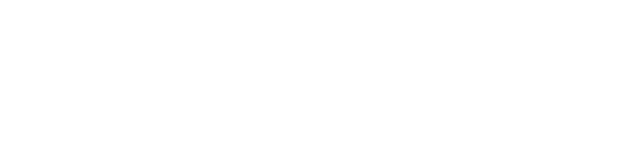
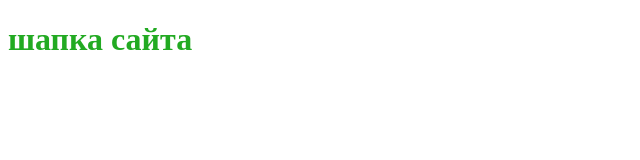
Before and after one commit to YevheniiKukharuk/first-repositoriy, a plain HTML site: page index.html in a window 1280 px wide. Shown: the whole page, without its empty margins (0-640 px from the left). Drawn offline with Linux system fonts and the light colour scheme.

Commit message:
подключил css

```diff
--- a/index.html
+++ b/index.html
@@ -4,6 +4,9 @@
     <meta charset="UTF-8" />
     <meta name="viewport" content="width=device-width, initial-scale=1.0" />
     <title>Git rules!</title>
+    <link rel="stylesheet" href="./css/styles.css" />
   </head>
-  <body></body>
+  <body>
+    <h1>шапка сайта</h1>
+  </body>
 </html>
```
